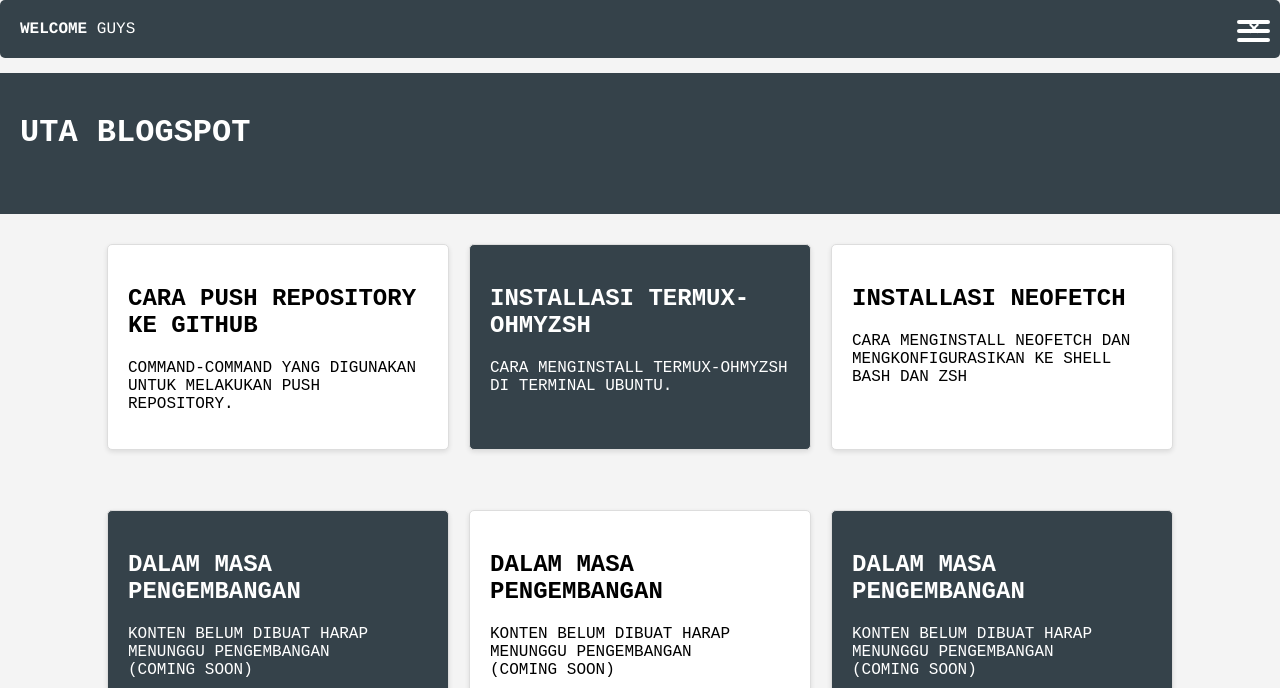
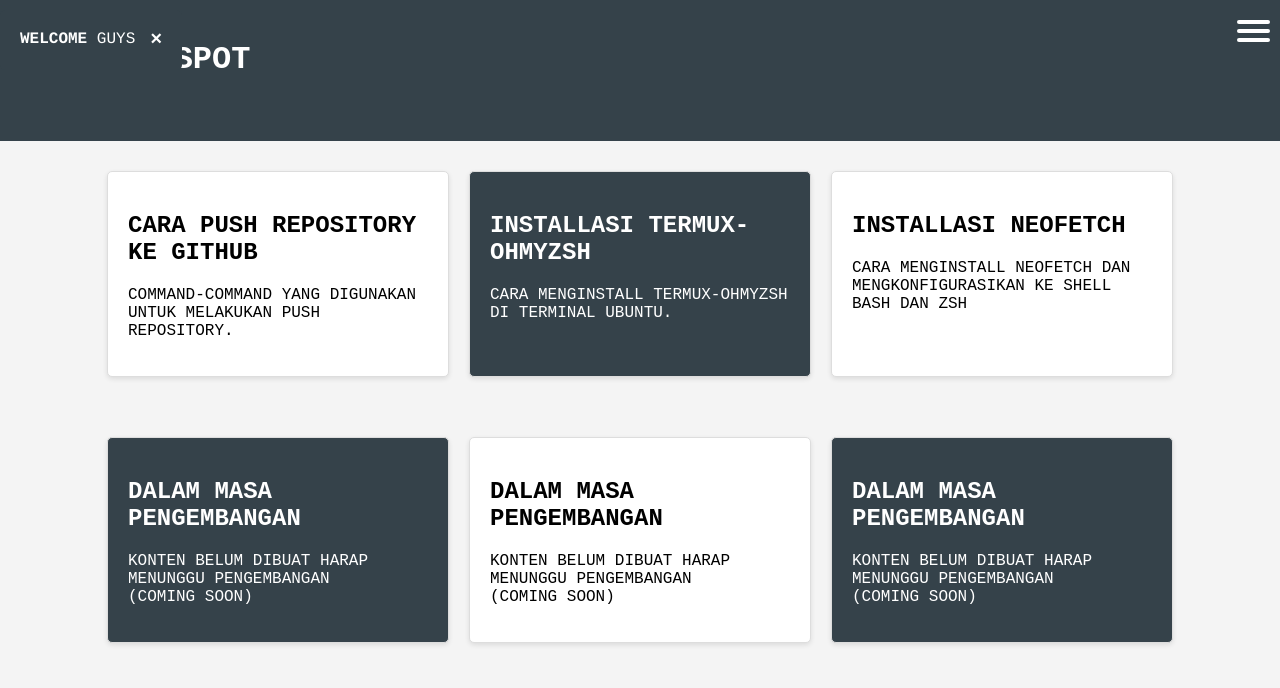
Before and after one commit to IshikawaUta/New-project, a plain HTML site: page index.html in a window 1280 px wide. Shown: the top 688 px of the page. Drawn offline with Linux system fonts and the light colour scheme.

Commit message:
Update style.css

```diff
--- a/style.css
+++ b/style.css
@@ -7,6 +7,8 @@ body {
 }
 
 .alert {
+    position: absolute;
+    top: 10px;
     padding: 20px;
     background-color: #35424a;
     font-family: courier;
```
